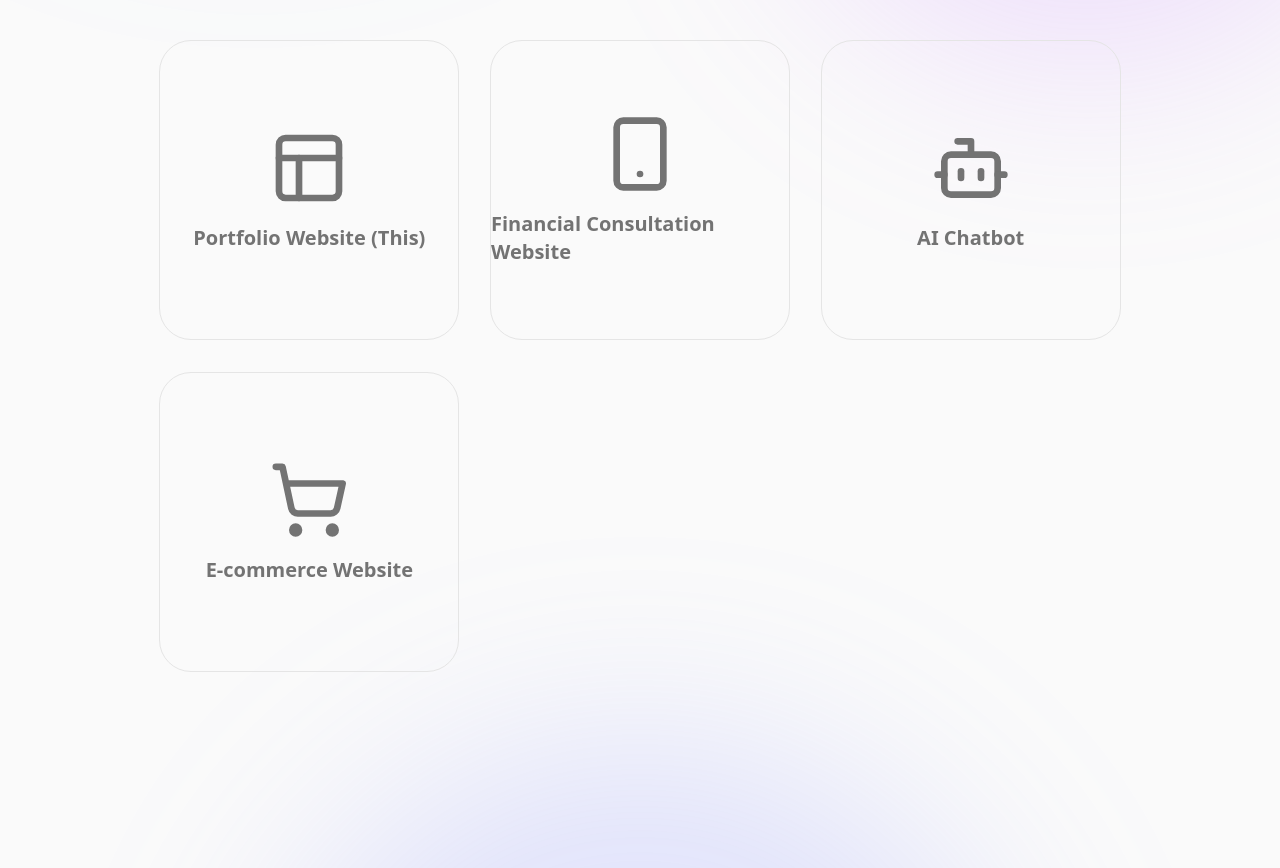
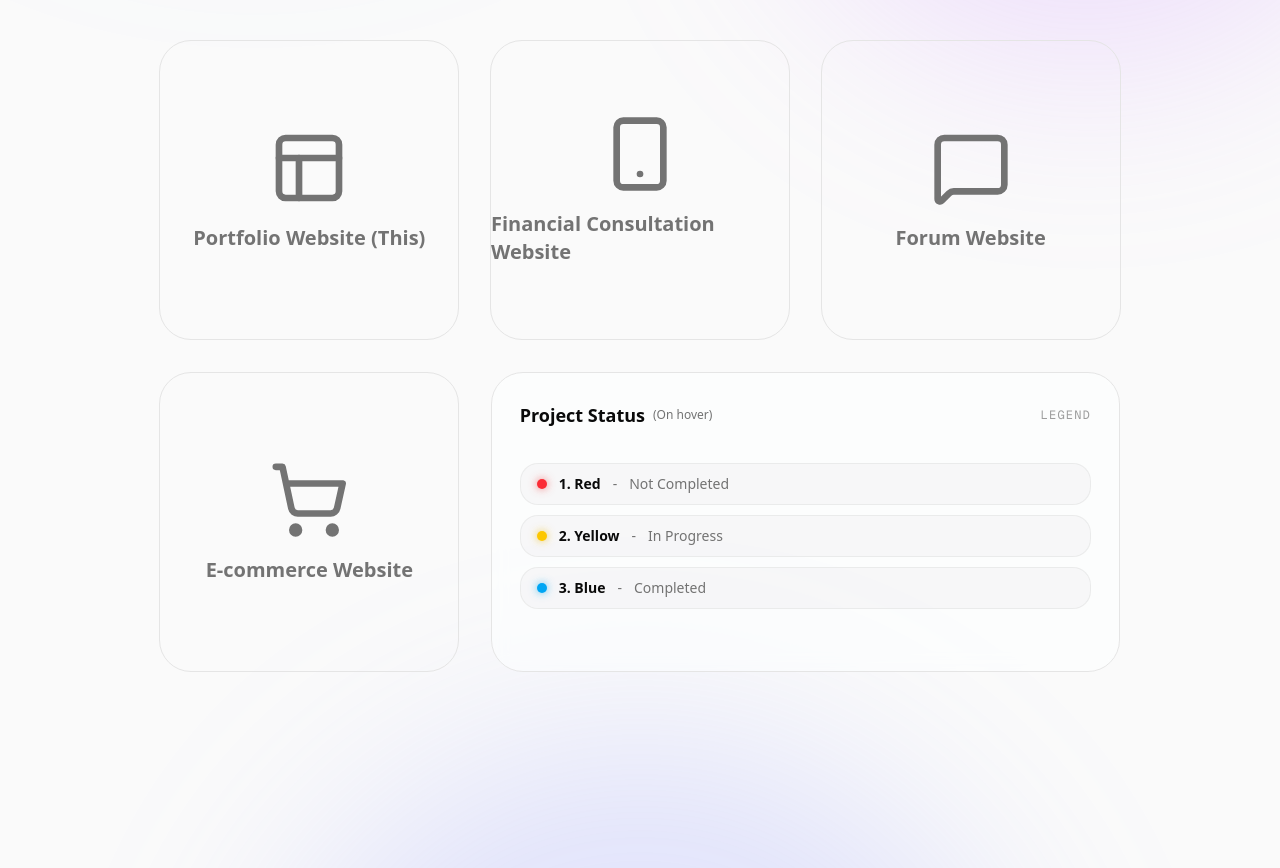
Before and after one commit to Tarder-tcz/portfolio, a Next.js app: page / in a window 1280 px wide. Shown: the part 1040-1908 px from the top of the page. Built offline with nearby package versions, Linux system fonts and the light colour scheme.

Commit message:
Projects sectiom update

```diff
--- a/components/projects-section.tsx
+++ b/components/projects-section.tsx
@@ -2,7 +2,7 @@
 
 import React from "react";
 import { PixelCanvas } from "@/components/ui/pixel-canvas";
-import { Layout, ShoppingCart, Smartphone, Bot } from "lucide-react";
+import { Layout, ShoppingCart, Smartphone, MessageSquare, CircleAlert, Clock, CheckCircle2 } from "lucide-react";
 import Link from "next/link";
 
 export function ProjectsSection() {
@@ -25,11 +25,13 @@ export function ProjectsSection() {
                 rel="noopener noreferrer"
             />
             <PixelCard
-                title="AI Chatbot"
-                icon={<Bot className="w-20 h-20 text-muted-foreground transition-all duration-300 ease-out group-hover:scale-110 group-hover:text-[var(--active-color)]" />}
-                colors={["#fce7f3", "#fbcfe8", "#db2777"]}
-                activeColor="#db2777"
-                href="#"
+                title="Forum Website"
+                icon={<MessageSquare className="w-20 h-20 text-muted-foreground transition-all duration-300 ease-out group-hover:scale-110 group-hover:text-[var(--active-color)]" />}
+                colors={["#e0f2fe", "#bae6fd", "#0284c7"]}
+                activeColor="#0284c7"
+                href="https://gucampusbridge-frontend.onrender.com/"
+                target="_blank"
+                rel="noopener noreferrer"
             />
             <PixelCard
                 title="E-commerce Website"
@@ -38,7 +40,7 @@ export function ProjectsSection() {
                 activeColor="#db2777"
                 href="#"
             />
-
+            <LegendCard />
         </div>
     );
 }
@@ -77,3 +79,63 @@ function PixelCard({ title, icon, colors, activeColor, href, target, rel }: Pixe
         </Link>
     );
 }
+
+function LegendCard() {
+    return (
+        <div
+            className="group relative w-full max-w-[632px] h-[300px] col-span-1 md:col-span-2 lg:col-span-2 overflow-hidden border border-border rounded-[32px] p-6 sm:p-7 flex flex-col justify-between transition-colors duration-200 hover:border-zinc-400 dark:hover:border-zinc-700 bg-background/50 dark:bg-zinc-900/40 backdrop-blur-sm"
+        >
+            <div className="relative z-10 flex flex-col justify-between h-full w-full select-none">
+                {/* Header */}
+                <div className="flex items-center justify-between">
+                    <div className="flex items-center gap-2">
+                        <span className="text-base sm:text-lg font-bold text-foreground">Project Status</span>
+                        <span className="text-xs text-muted-foreground font-normal">(On hover)</span>
+                    </div>
+                    <span className="text-xs font-mono text-muted-foreground/70 uppercase tracking-widest">
+                        Legend
+                    </span>
+                </div>
+
+                {/* Items */}
+                <div className="flex flex-col gap-2.5 my-auto">
+                    {/* 1. Red - Not Completed */}
+                    <div className="group/item flex items-center justify-between px-4 py-2.5 rounded-2xl bg-zinc-100/70 dark:bg-zinc-800/40 border border-border/70 hover:border-red-500/50 hover:bg-red-500/10 transition-all duration-200">
+                        <div className="flex items-center gap-3">
+                            <span className="w-2.5 h-2.5 rounded-full bg-red-500 shadow-[0_0_8px_rgba(239,68,68,0.7)] group-hover/item:scale-125 transition-transform shrink-0" />
+                            <span className="text-sm font-semibold text-foreground">1. Red</span>
+                            <span className="text-xs sm:text-sm text-muted-foreground">-</span>
+                            <span className="text-xs sm:text-sm font-medium text-muted-foreground group-hover/item:text-foreground transition-colors">
+                                Not Completed
+                            </span>
+                        </div>
+                    </div>
+
+                    {/* 2. Yellow - In Progress */}
+                    <div className="group/item flex items-center justify-between px-4 py-2.5 rounded-2xl bg-zinc-100/70 dark:bg-zinc-800/40 border border-border/70 hover:border-yellow-500/50 hover:bg-yellow-500/10 transition-all duration-200">
+                        <div className="flex items-center gap-3">
+                            <span className="w-2.5 h-2.5 rounded-full bg-yellow-400 dark:bg-yellow-500 shadow-[0_0_8px_rgba(234,179,8,0.7)] group-hover/item:scale-125 transition-transform shrink-0" />
+                            <span className="text-sm font-semibold text-foreground">2. Yellow</span>
+                            <span className="text-xs sm:text-sm text-muted-foreground">-</span>
+                            <span className="text-xs sm:text-sm font-medium text-muted-foreground group-hover/item:text-foreground transition-colors">
+                                In Progress
+                            </span>
+                        </div>
+                    </div>
+
+                    {/* 3. Blue - Completed */}
+                    <div className="group/item flex items-center justify-between px-4 py-2.5 rounded-2xl bg-zinc-100/70 dark:bg-zinc-800/40 border border-border/70 hover:border-sky-500/50 hover:bg-sky-500/10 transition-all duration-200">
+                        <div className="flex items-center gap-3">
+                            <span className="w-2.5 h-2.5 rounded-full bg-sky-500 shadow-[0_0_8px_rgba(14,165,233,0.7)] group-hover/item:scale-125 transition-transform shrink-0" />
+                            <span className="text-sm font-semibold text-foreground">3. Blue</span>
+                            <span className="text-xs sm:text-sm text-muted-foreground">-</span>
+                            <span className="text-xs sm:text-sm font-medium text-muted-foreground group-hover/item:text-foreground transition-colors">
+                                Completed
+                            </span>
+                        </div>
+                    </div>
+                </div>
+            </div>
+        </div>
+    );
+}
```
